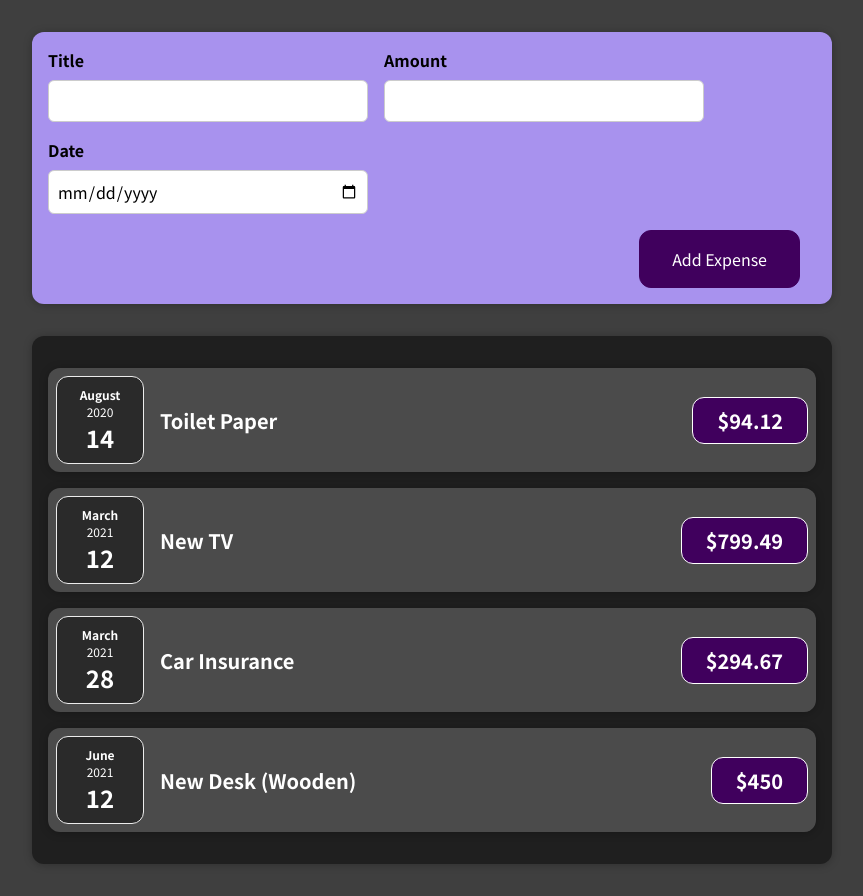
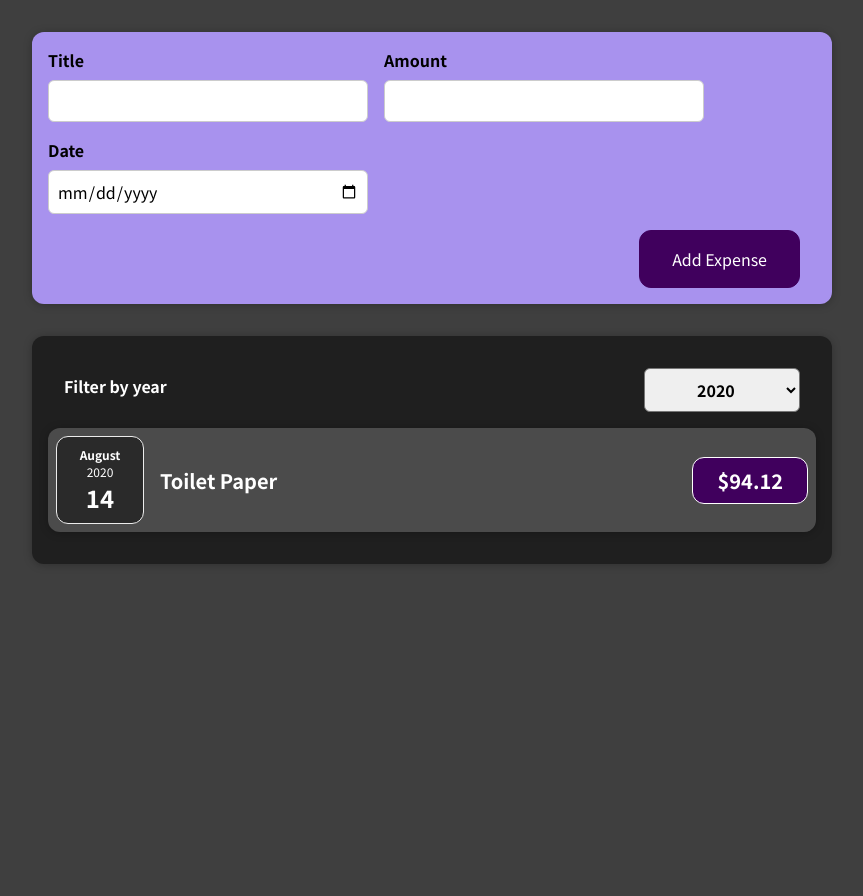
Before and after one commit to jorge-eche/yearly-expense-tracker, a React (Create React App) app: page / in a window 1280 px wide. Shown: the whole page, without its empty margins (208-1071 px from the left). After the commit the page ends 800 px from the top, so only its background shows below. Built offline with nearby package versions, Linux system fonts and the light colour scheme.

Commit message:
Code conditional layout of expenseItem

```diff
--- a/src/App.js
+++ b/src/App.js
@@ -1,8 +1,8 @@
+import { useState } from "react";
 import NewExpense from "./components/NewExpense/NewExpense";
 import Expenses from "./components/Expenses/Expenses";
 
-const App = () => {
-  const expenses = [
+const DUMMY_EXPENSES = [
   {
     id: "e1",
     title: "Toilet Paper",
@@ -23,10 +23,13 @@
     date: new Date(2021, 5, 12),
   },
 ];
+const App = () => {
+  const [expenses, setExpenses] = useState(DUMMY_EXPENSES);
 
   const addExpenseHandler = (expense) => {
-    console.log("In App.js");
-    console.log(expense);
+    setExpenses((prevExpenses) => {
+      return [expense, ...prevExpenses];
+    });
   };
 
   return (
--- a/src/components/Expenses/Expenses.js
+++ b/src/components/Expenses/Expenses.js
@@ -1,14 +1,31 @@
+import { useState } from "react";
+import ExpensesFilter from "./ExpensesFilter";
 import Card from "../UI/Card";
 import ExpenseItem from "./ExpenseItem";
 import "./Expenses.css";
 
 const Expenses = ({ expenses }) => {
+  const [year, setYear] = useState("2020");
+
+  const filteredExpenses = expenses.filter(
+    (expense) => expense.date.getFullYear().toString() === year
+  );
+
+  let expenseContent = <p>No expenses found.</p>;
+
+  if (filteredExpenses.length > 0) {
+    expenseContent = filteredExpenses.map((expense) => (
+      <ExpenseItem key={expense.id} expense={expense} />
+    ));
+  }
+
   return (
-    <Card className="expenses">
-      {expenses.map((expense) => (
-        <ExpenseItem key={expense.id} expense={expense} />
-      ))}
-    </Card>
+    <div>
+      <Card className="expenses">
+        <ExpensesFilter year={year} setYear={setYear} />
+        {expenseContent}
+      </Card>
+    </div>
   );
 };
 
--- /dev/null
+++ b/src/components/Expenses/ExpensesFilter.css
@@ -0,0 +1,24 @@
+.expenses-filter {
+  color: white;
+  padding: 0 1rem;
+}
+
+.expenses-filter__control {
+  display: flex;
+  width: 100%;
+  align-items: center;
+  justify-content: space-between;
+  margin: 1rem 0;
+}
+
+.expenses-filter label {
+  font-weight: bold;
+  margin-bottom: 0.5rem;
+}
+
+.expenses-filter select {
+  font: inherit;
+  padding: 0.5rem 3rem;
+  font-weight: bold;
+  border-radius: 6px;
+}
--- /dev/null
+++ b/src/components/Expenses/ExpensesFilter.js
@@ -0,0 +1,24 @@
+import "./ExpensesFilter.css";
+
+const ExpensesFilter = ({ year, setYear }) => {
+  const yearSelectHandler = (event) => {
+    const selectedYear = event.target.value;
+    setYear(selectedYear);
+  };
+
+  return (
+    <div className="expenses-filter">
+      <div className="expenses-filter__control">
+        <label>Filter by year</label>
+        <select value={year} onChange={yearSelectHandler}>
+          <option value="2022">2022</option>
+          <option value="2021">2021</option>
+          <option value="2020">2020</option>
+          <option value="2019">2019</option>
+        </select>
+      </div>
+    </div>
+  );
+};
+
+export default ExpensesFilter;
```
Lines whose indentation alone changed are shown as unchanged.
